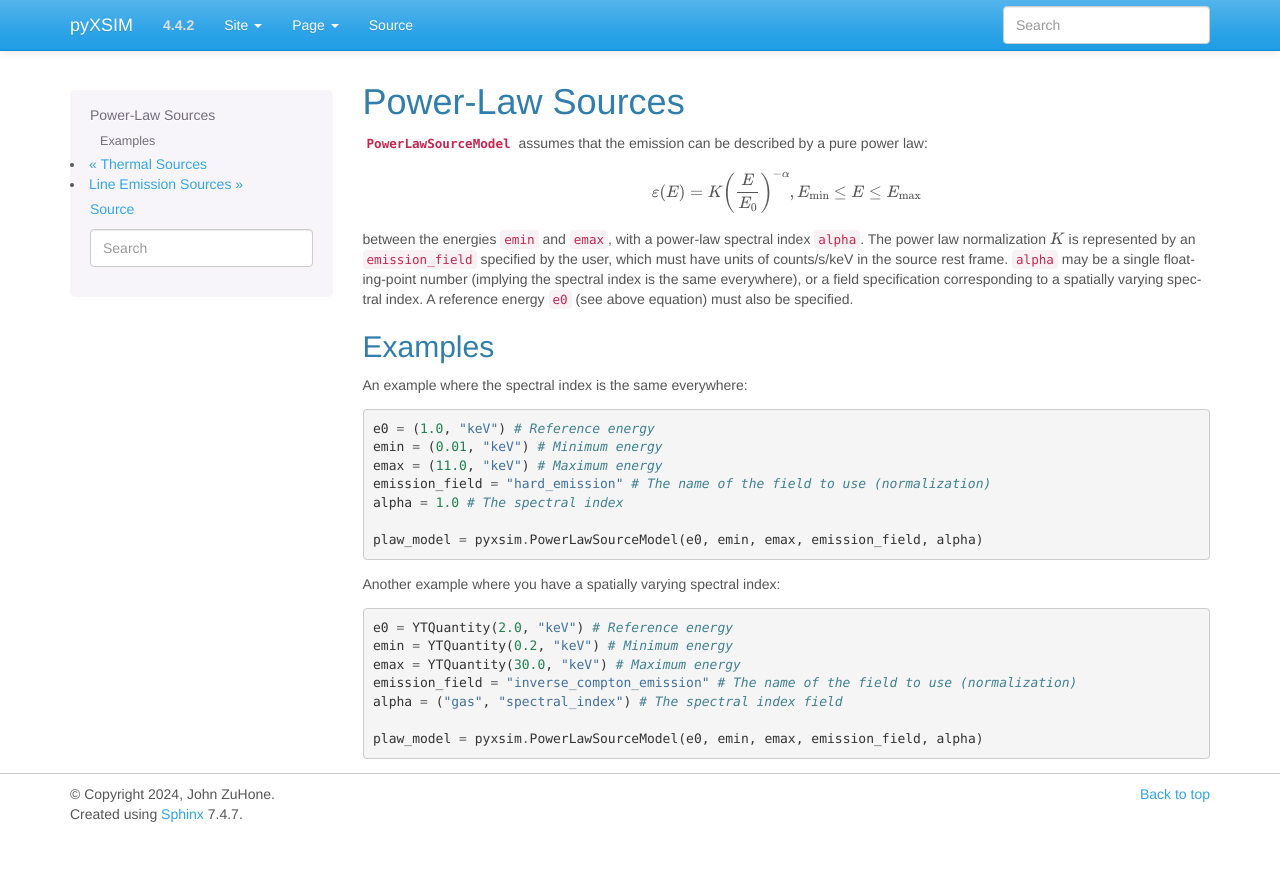
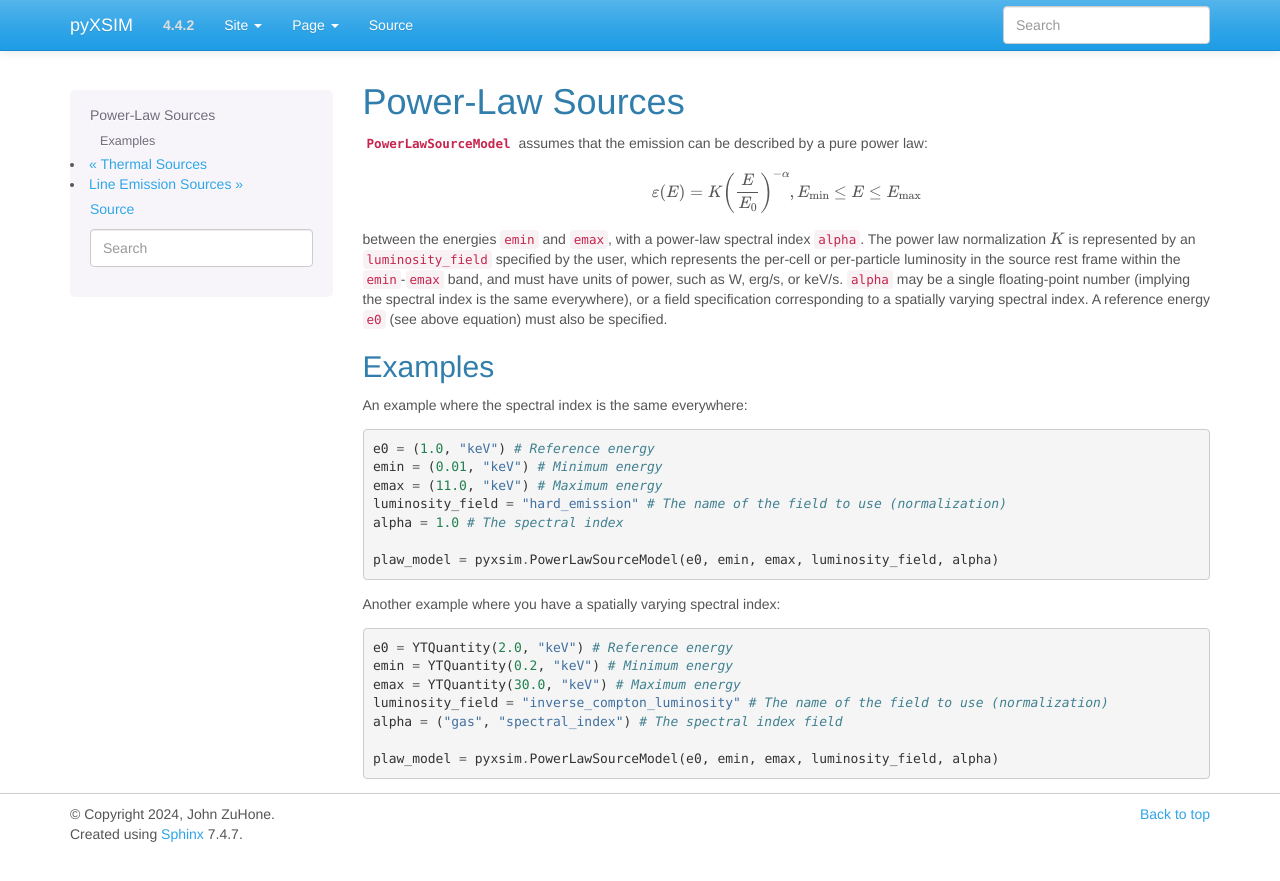
Before and after one commit to jzuhone/pyxsim, a Sphinx documentation site: the page built from doc/source/source_models/powerlaw_sources.rst, in a window 1280 px wide. Shown: the top 881 px of the page. Built offline with Sphinx 7.4.7, drawn with Linux system fonts in a browser that asks for light colours.

Commit message:
More docs

```diff
--- a/doc/source/source_models/powerlaw_sources.rst
+++ b/doc/source/source_models/powerlaw_sources.rst
@@ -12,11 +12,13 @@ be described by a pure power law:
 
 between the energies ``emin`` and ``emax``, with a power-law spectral index
 ``alpha``. The power law normalization :math:`K` is represented by an
-``emission_field`` specified by the user, which must have units of counts/s/keV
-in the source rest frame. ``alpha`` may be a single floating-point number
-(implying the spectral index is the same everywhere), or a field specification
-corresponding to a spatially varying spectral index. A reference energy ``e0``
-(see above equation) must also be specified.
+``luminosity_field`` specified by the user, which represents the per-cell or
+per-particle luminosity in the source rest frame within the ``emin``-``emax``
+band, and must have units of power, such as W, erg/s, or keV/s. ``alpha`` may
+be a single floating-point number (implying the spectral index is the same
+everywhere), or a field specification corresponding to a spatially varying
+spectral index. A reference energy ``e0`` (see above equation) must also be
+specified.
 
 Examples
 ++++++++
@@ -28,10 +30,10 @@ An example where the spectral index is the same everywhere:
     e0 = (1.0, "keV") # Reference energy
     emin = (0.01, "keV") # Minimum energy
     emax = (11.0, "keV") # Maximum energy
-    emission_field = "hard_emission" # The name of the field to use (normalization)
+    luminosity_field = "hard_emission" # The name of the field to use (normalization)
     alpha = 1.0 # The spectral index
 
-    plaw_model = pyxsim.PowerLawSourceModel(e0, emin, emax, emission_field, alpha)
+    plaw_model = pyxsim.PowerLawSourceModel(e0, emin, emax, luminosity_field, alpha)
 
 Another example where you have a spatially varying spectral index:
 
@@ -40,7 +42,7 @@ Another example where you have a spatially varying spectral index:
     e0 = YTQuantity(2.0, "keV") # Reference energy
     emin = YTQuantity(0.2, "keV") # Minimum energy
     emax = YTQuantity(30.0, "keV") # Maximum energy
-    emission_field = "inverse_compton_emission" # The name of the field to use (normalization)
+    luminosity_field = "inverse_compton_luminosity" # The name of the field to use (normalization)
     alpha = ("gas", "spectral_index") # The spectral index field
 
-    plaw_model = pyxsim.PowerLawSourceModel(e0, emin, emax, emission_field, alpha)
+    plaw_model = pyxsim.PowerLawSourceModel(e0, emin, emax, luminosity_field, alpha)
```
Also changed, not shown: doc/source/changelog.rst (+5 -2 lines), doc/source/source_models/line_sources.rst (+6 -5 lines).
